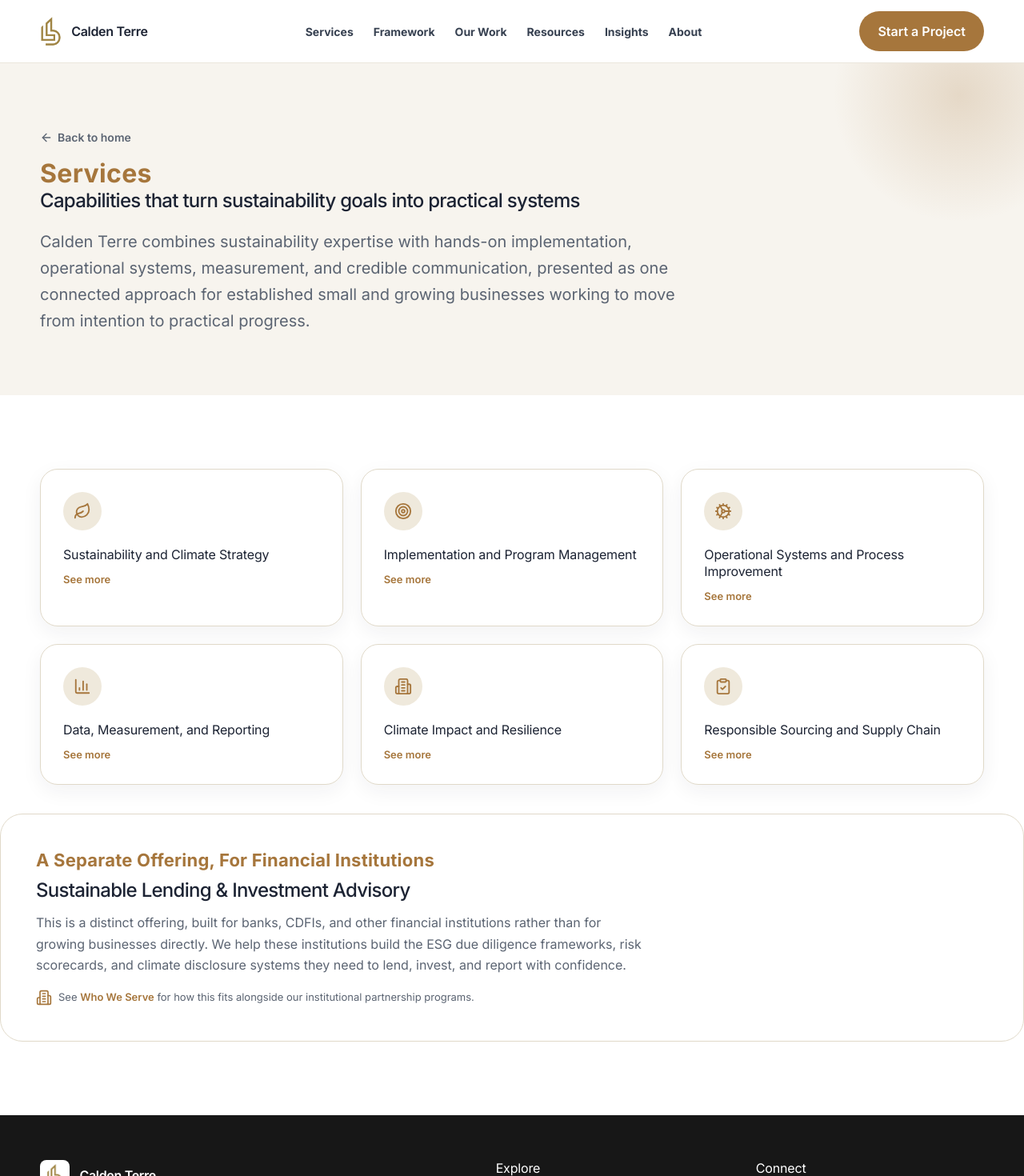
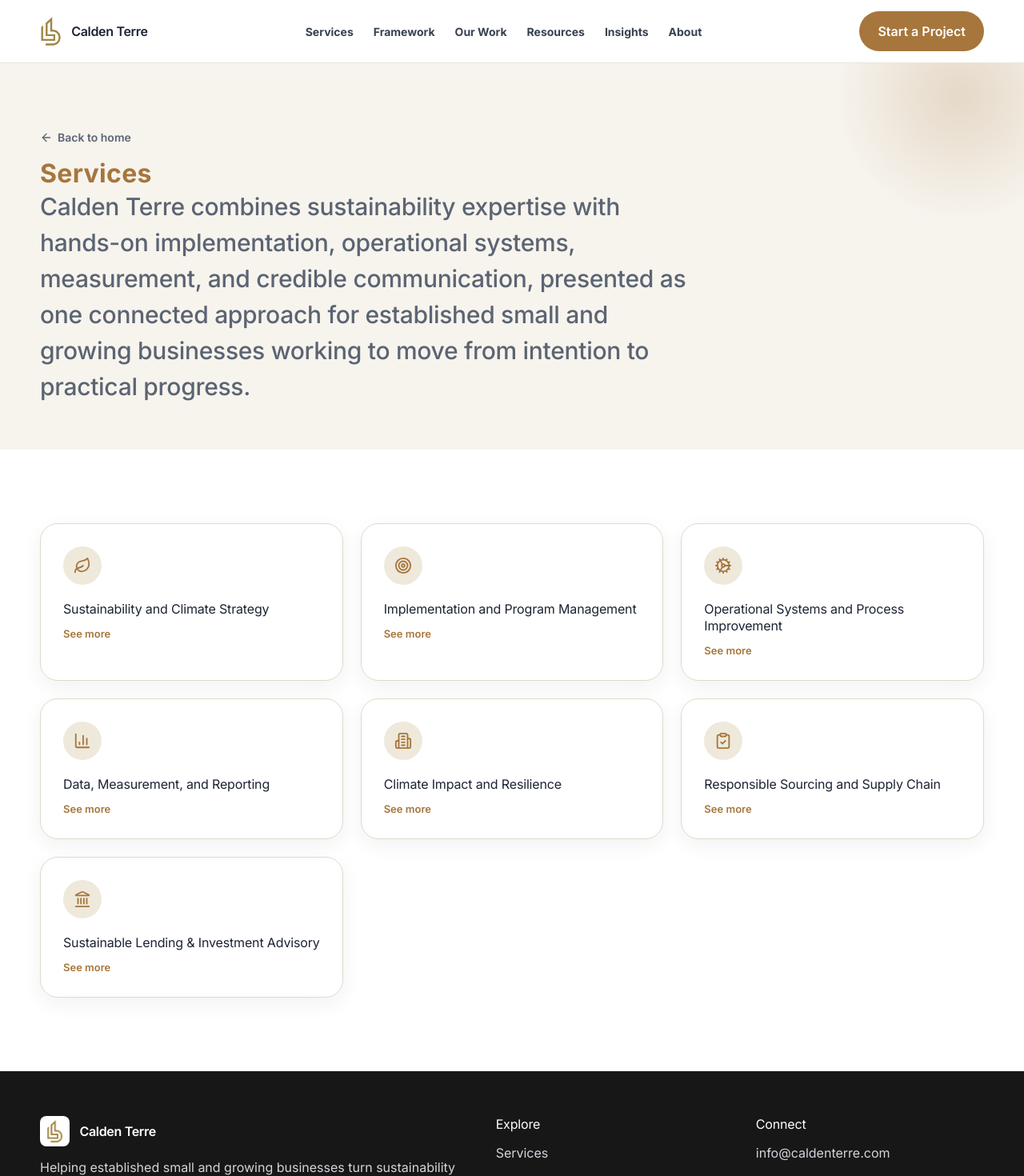
Before and after one commit to C-Terre/calden-terre-website, a Next.js app: page /services in a window 1280 px wide. Shown: the top 1470 px of the page at 80% size. Built offline with nearby package versions, Linux system fonts and the light colour scheme.

Commit message:
corrections

```diff
--- a/app/contact/page.tsx
+++ b/app/contact/page.tsx
@@ -7,7 +7,7 @@ export const metadata: Metadata = { title: "Contact", description: "Tell us abou
 const organizationTypes=["Established Small Business","Growing Business","CDFI or Community Lender","Business-Support Organization","Nonprofit or Foundation","Other"];
 const supportAreas=["Sustainability Readiness Assessment","Sustainability Implementation Roadmap","Operational Systems and Process Improvement","Program or Project Implementation","KPI Development and Performance Measurement","Sustainability Data and Dashboards","Impact Measurement and Reporting","Responsible Sourcing and Supply-Chain Support","Climate and Resource Performance","Sustainability Communication","Cohort Training or Sponsored Business Program","Other"];
 
-export default function Contact(){return <PageShell eyebrow="Start a Project" title="How can we support you?" description="Tell us about your organization, priorities, and implementation needs. We will use your message to understand the best next step."><Reveal><section className="section"><div className="container contact-grid"><div><div className="icon-badge"><MessageSquare size={22}/></div><h2>Start a project conversation</h2><p className="lead" style={{fontSize:18,display:"flex",alignItems:"center",gap:8,flexWrap:"wrap"}}><Mail size={16}/> <span>For direct inquiries, email <a style={{color:"var(--terracotta)",fontWeight:600}} href="mailto:info@caldenterre.com">info@caldenterre.com</a>.</span></p></div><form className="contact-form" action="mailto:info@caldenterre.com" method="post" encType="text/plain"><div className="field"><label htmlFor="name">Name</label><input id="name" name="name" required/></div><div className="field"><label htmlFor="email">Email</label><input id="email" type="email" name="email" required/></div><div className="field"><label htmlFor="organization">Organization</label><input id="organization" name="organization"/></div><div className="field"><label htmlFor="organizationType">Organization Type</label><select id="organizationType" name="organizationType" defaultValue="">
+export default function Contact(){return <PageShell eyebrow="Start a Project" title="Tell us about your organization, priorities, and implementation needs. We will use your message to understand the best next step."><Reveal><section className="section"><div className="container contact-grid"><div><div className="icon-badge"><MessageSquare size={22}/></div><h2>Start a project conversation</h2><p className="lead" style={{fontSize:18,display:"flex",alignItems:"center",gap:8,flexWrap:"wrap"}}><Mail size={16}/> <span>For direct inquiries, email <a style={{color:"var(--terracotta)",fontWeight:600}} href="mailto:info@caldenterre.com">info@caldenterre.com</a>.</span></p></div><form className="contact-form" action="mailto:info@caldenterre.com" method="post" encType="text/plain"><div className="field"><label htmlFor="name">Name</label><input id="name" name="name" required/></div><div className="field"><label htmlFor="email">Email</label><input id="email" type="email" name="email" required/></div><div className="field"><label htmlFor="organization">Organization</label><input id="organization" name="organization"/></div><div className="field"><label htmlFor="organizationType">Organization Type</label><select id="organizationType" name="organizationType" defaultValue="">
   <option value="" disabled>Select one</option>
   {organizationTypes.map(o=><option key={o} value={o}>{o}</option>)}
 </select></div><div className="field"><label>Areas of Support</label><div className="support-pills">{supportAreas.map((a,i)=><span key={a}><input type="checkbox" id={`support-${i}`} name="support" value={a}/><label htmlFor={`support-${i}`}>{a}</label></span>)}</div></div><div className="field"><label htmlFor="message">How can we support you?</label><textarea id="message" name="message" rows={7} required/></div><button className="btn btn-primary" type="submit">Send Inquiry</button></form></div></section></Reveal></PageShell>}
--- a/app/framework/page.tsx
+++ b/app/framework/page.tsx
@@ -11,4 +11,4 @@ const stages=[
 [Settings,"Optimize","Use results and lessons from measurement to improve systems, address bottlenecks, and strengthen decision-making."],
 [ShieldCheck,"Sustain","Embed accountability, internal capability, and continuous improvement so progress becomes part of normal business practice, not a one-time project."]
 ];
-export default function Framework(){return <PageShell eyebrow="Calden Terre Impact Framework" title="A six-stage path for closing the implementation gap" description="The Calden Terre Impact Framework (CTIF) is our six-stage approach for taking established small and growing businesses from understanding their implementation gaps through to building practical systems, measuring results, and embedding continuous improvement."><Reveal><section className="section"><div className="container work-list">{stages.map(([Icon,t,d],i)=>{const I=Icon as typeof Search;return <article className="work-card" key={String(t)}><div style={{display:"flex",alignItems:"center",gap:14}}><div className="icon-badge" style={{marginBottom:0}}><I size={20}/></div><span className="tag" style={{marginBottom:0}}>Stage {i+1}</span></div><h2 style={{marginTop:12}}>{String(t)}</h2><p className="lead" style={{fontSize:18,marginTop:8}}>{String(d)}</p></article>})}</div></section></Reveal></PageShell>}
+export default function Framework(){return <PageShell eyebrow="Calden Terre Impact Framework" title="The Calden Terre Impact Framework (CTIF) is our six-stage approach for taking established small and growing businesses from understanding their implementation gaps through to building practical systems, measuring results, and embedding continuous improvement."><Reveal><section className="section"><div className="container work-list">{stages.map(([Icon,t,d],i)=>{const I=Icon as typeof Search;return <article className="work-card" key={String(t)}><div style={{display:"flex",alignItems:"center",gap:14}}><div className="icon-badge" style={{marginBottom:0}}><I size={20}/></div><span className="tag" style={{marginBottom:0}}>Stage {i+1}</span></div><h2 style={{marginTop:12}}>{String(t)}</h2><p className="lead" style={{fontSize:18,marginTop:8}}>{String(d)}</p></article>})}</div></section></Reveal></PageShell>}
--- a/app/globals.css
+++ b/app/globals.css
@@ -51,8 +51,10 @@ h3{font-size:16px;line-height:1.3}
 .node-1{top:12px;left:44%}.node-2{right:-18px;top:45%}.node-3{bottom:10px;left:37%}.node-4{left:-26px;top:48%}
 .section{padding:92px 0}.section-soft{background:var(--cream)}
 .section-head{display:block;max-width:720px;margin-bottom:42px}.section-head p{max-width:650px;color:var(--body);line-height:1.6;margin:6px 0 0;font-size:13px}
-.grid-3{display:grid;grid-template-columns:repeat(3,1fr);gap:22px}.grid-4{display:grid;grid-template-columns:repeat(4,1fr);gap:20px}
-.serve-grid{display:grid;grid-template-columns:1.3fr 1fr;gap:26px}
+.grid-3{display:grid;grid-template-columns:repeat(3,1fr);gap:22px}.grid-4{display:grid;grid-template-columns:repeat(4,1fr);gap:20px}.grid-2{display:grid;grid-template-columns:repeat(2,1fr);gap:22px}
+.serve-list{display:grid;grid-template-columns:repeat(4,1fr);gap:28px}
+.serve-item h3{font-size:16px;margin:4px 0 8px}
+.serve-item p{color:var(--body);font-size:14px;line-height:1.5;margin:0}
 .card{background:#fff;border:1px solid var(--line);border-radius:22px;padding:28px;box-shadow:0 8px 26px rgba(28,35,51,.06);transition:.25s ease}
 .card--media{padding:0;overflow:hidden}
 .card--media .work-card-media{height:170px}
@@ -61,6 +63,7 @@ h3{font-size:16px;line-height:1.3}
 .icon-badge{width:48px;height:48px;border-radius:50%;display:grid;place-items:center;background:var(--cream-2);color:var(--terracotta);margin-bottom:20px}
 .framework{display:grid;grid-template-columns:repeat(6,1fr);gap:14px}.step{padding:22px 18px;border:1px solid var(--line);border-radius:18px;background:white;text-align:center}.step-num{width:34px;height:34px;border-radius:50%;display:grid;place-items:center;background:var(--terracotta);color:white;font-weight:600;margin:0 auto 12px}.step b{display:block;margin-bottom:7px}.step span{font-size:13px;color:var(--body);line-height:1.5}
 .page-hero{position:relative;padding:84px 0 56px;background:var(--cream);overflow:hidden}
+.page-hero-title{font-size:clamp(22px,2.6vw,30px);line-height:1.5;font-weight:500;color:var(--body);max-width:820px;letter-spacing:-.01em}
 .page-hero-glow{position:absolute;top:-120px;right:-80px;width:320px;height:320px;border-radius:50%;background:radial-gradient(circle,rgba(166,118,60,.22),rgba(166,118,60,0) 70%)}
 .prose-divider{display:flex;align-items:center;gap:10px;margin:44px 0}
 .prose-divider-line{flex:1;height:1px;background:var(--line)}
@@ -111,5 +114,5 @@ h3{font-size:16px;line-height:1.3}
 .resource-form input:focus{border-color:var(--terracotta);box-shadow:0 0 0 3px rgba(166,118,60,.12)}
 .form-error{color:#b42318;font-size:13px;margin:0}
 @media(max-width:900px){.resource-card{grid-template-columns:1fr}}
-@media(max-width:980px){.hero-grid,.contact-grid,.work-card,.serve-grid{grid-template-columns:1fr}.hero-panel{min-height:360px}.hero-art{min-height:300px;margin-top:32px}.grid-4{grid-template-columns:repeat(2,1fr)}.grid-3{grid-template-columns:1fr 1fr}.framework{grid-template-columns:repeat(3,1fr)}.nav-links{display:none}}
-@media(max-width:640px){.container{width:min(100% - 28px,1180px)}.hero{padding-top:70px}.grid-3,.grid-4,.framework{grid-template-columns:1fr}.section{padding:68px 0}.footer-grid{grid-template-columns:1fr}.footer-bottom{display:block}.hero-panel{min-height:300px;padding:20px}.orbit{width:210px;height:210px}.nav .btn{padding:11px 15px;font-size:13px}}
+@media(max-width:980px){.hero-grid,.contact-grid,.work-card{grid-template-columns:1fr}.hero-panel{min-height:360px}.hero-art{min-height:300px;margin-top:32px}.grid-4,.serve-list{grid-template-columns:repeat(2,1fr)}.grid-3{grid-template-columns:1fr 1fr}.framework{grid-template-columns:repeat(3,1fr)}.nav-links{display:none}}
+@media(max-width:640px){.container{width:min(100% - 28px,1180px)}.hero{padding-top:70px}.grid-3,.grid-4,.grid-2,.framework,.serve-list{grid-template-columns:1fr}.section{padding:68px 0}.footer-grid{grid-template-columns:1fr}.footer-bottom{display:block}.hero-panel{min-height:300px;padding:20px}.orbit{width:210px;height:210px}.nav .btn{padding:11px 15px;font-size:13px}}
--- a/app/insights/page.tsx
+++ b/app/insights/page.tsx
@@ -8,4 +8,4 @@ const insights=[
 [ShieldCheck,"Building ESG Governance That Works in Practice"],
 [BarChart3,"From Metrics to Management: Making Sustainability Data Useful"]
 ];
-export default function Insights(){return <PageShell eyebrow="Insights" title="Ideas for stronger sustainability implementation" description="Perspectives on sustainability systems, reporting, governance, climate performance, operational improvement, and organizational execution."><Reveal><section className="section"><div className="container grid-3">{insights.map(([Icon,t],i)=>{const I=Icon as typeof Target;return <article className="card" key={String(t)}><div className="icon-badge"><I size={22}/></div><span className="eyebrow">Insight {i+1}</span><h3>{String(t)}</h3><p>Calden Terre insight article coming soon.</p></article>})}</div></section></Reveal></PageShell>}
+export default function Insights(){return <PageShell eyebrow="Insights" title="Perspectives on sustainability systems, reporting, governance, climate performance, operational improvement, and organizational execution."><Reveal><section className="section"><div className="container grid-3">{insights.map(([Icon,t],i)=>{const I=Icon as typeof Target;return <article className="card" key={String(t)}><div className="icon-badge"><I size={22}/></div><span className="eyebrow">Insight {i+1}</span><h3>{String(t)}</h3><p>Calden Terre insight article coming soon.</p></article>})}</div></section></Reveal></PageShell>}
--- a/app/selected-work/page.tsx
+++ b/app/selected-work/page.tsx
@@ -10,4 +10,4 @@ const works=[
 {icon:Building2,image:"https://images.pexels.com/photos/35158337/pexels-photo-35158337.jpeg?auto=compress&cs=tinysrgb&w=800",title:"Climate, Infrastructure & Systems Innovation",impact:"Stronger resilience, systems visibility, and implementation planning",summary:"Climate resilience and AI-enabled infrastructure concepts grounded in systems thinking.",overview:"Contributed to sustainability initiatives focused on climate resilience, infrastructure performance, operational efficiency, and long-term decision-making through systems thinking and emerging technologies.",items:["Developed AI-enabled concepts for infrastructure resilience and maintenance planning","Connected sustainability priorities with operational performance and delivery","Explored data and technology applications for infrastructure decision-making","Supported climate resilience and systems innovation initiatives","Developed implementation frameworks for sustainability-focused operational improvements","Integrated sustainability considerations into infrastructure and organizational planning"]},
 {icon:BarChart3,image:"https://images.pexels.com/photos/577210/pexels-photo-577210.jpeg?auto=compress&cs=tinysrgb&w=800",title:"Data, Reporting & Decision Support",impact:"Better data quality, performance measurement, and decision support",summary:"Dashboards, KPI libraries, and decision-support tools that strengthened reporting accountability.",overview:"Designed reporting systems, performance measurement approaches, and decision-support tools that strengthened sustainability reporting, data quality, monitoring, and organizational accountability.",items:["Developed ESG performance dashboards and reporting templates","Built KPI frameworks and sustainability measurement systems","Designed data collection and validation processes","Standardized indicators to improve reporting consistency","Supported environmental and sustainability performance monitoring","Developed decision-support resources for governance and management reporting"]}
 ];
-export default function SelectedWork(){return <PageShell eyebrow="Our Work" title="Execution across sustainability, climate, and governance" description="Implementation, advisory, and operational work completed across sustainability, climate, governance, reporting, systems innovation, and organizational performance, presented without disclosing confidential client information."><Reveal><section className="section"><div className="container work-list">{works.map((w,i)=>{const I=w.icon;return <article className="work-card work-card--media" key={w.title}><div className="work-card-media"><img src={w.image} alt="" loading="lazy"/><span className="work-card-badge"><I size={18}/></span></div><div className="work-card-body"><span className="tag">Our Work {String(i+1).padStart(2,"0")}</span><h2 style={{marginTop:8}}>{w.title}</h2><p className="lead" style={{fontSize:16,marginTop:8}}>{w.summary}</p><p style={{fontSize:14,fontWeight:600,color:"var(--terracotta)",marginTop:10}}>Impact: {w.impact}</p><Collapsible label="See full details +" openLabel="Show less"><p style={{marginTop:0}}>{w.overview}</p><h3 style={{fontSize:16,marginTop:20}}>Representative Work</h3><ul>{w.items.map(x=><li key={x}>{x}</li>)}</ul></Collapsible></div></article>})}</div></section></Reveal></PageShell>}
+export default function SelectedWork(){return <PageShell eyebrow="Our Work" title="Implementation, advisory, and operational work completed across sustainability, climate, governance, reporting, systems innovation, and organizational performance, presented without disclosing confidential client information."><Reveal><section className="section"><div className="container work-list">{works.map((w,i)=>{const I=w.icon;return <article className="work-card work-card--media" key={w.title}><div className="work-card-media"><img src={w.image} alt="" loading="lazy"/><span className="work-card-badge"><I size={18}/></span></div><div className="work-card-body"><span className="tag">Our Work {String(i+1).padStart(2,"0")}</span><h2 style={{marginTop:8}}>{w.title}</h2><p className="lead" style={{fontSize:16,marginTop:8}}>{w.summary}</p><p style={{fontSize:14,fontWeight:600,color:"var(--terracotta)",marginTop:10}}>Impact: {w.impact}</p><Collapsible label="See full details +" openLabel="Show less"><p style={{marginTop:0}}>{w.overview}</p><h3 style={{fontSize:16,marginTop:20}}>Representative Work</h3><ul>{w.items.map(x=><li key={x}>{x}</li>)}</ul></Collapsible></div></article>})}</div></section></Reveal></PageShell>}
--- a/app/services/page.tsx
+++ b/app/services/page.tsx
@@ -2,16 +2,16 @@ import type { Metadata } from "next";
 import PageShell from "@/components/PageShell";
 import Collapsible from "@/components/Collapsible";
 import Reveal from "@/components/Reveal";
-import { Leaf, Building2, Target, BarChart3, Cog, ClipboardCheck } from "lucide-react";
-export const metadata: Metadata = { title: "Services", description: "Connected capabilities for sustainability implementation: readiness and strategy, implementation and program management, operational systems, measurement and data, climate impact and responsible sourcing, and credible reporting." };
+import { Leaf, Building2, Target, BarChart3, Cog, ClipboardCheck, Landmark } from "lucide-react";
+export const metadata: Metadata = { title: "Services", description: "Connected capabilities for sustainability implementation: readiness and strategy, implementation and program management, operational systems, measurement and data, climate impact and responsible sourcing, credible reporting, and sustainable lending advisory." };
 const services=[
 [Leaf,"Sustainability and Climate Strategy","We assess where sustainability efforts stand today and translate ambition, customer expectations, and market pressure into clear priorities and an achievable implementation roadmap."],
 [Target,"Implementation and Program Management","We turn the roadmap into action through structured project and program plans, defined ownership, milestones, and coordinated delivery, so priorities do not stall after the planning stage."],
 [Cog,"Operational Systems and Process Improvement","We build the everyday workflows, procedures, and accountability structures that embed sustainability into how the business actually operates."],
 [BarChart3,"Data, Measurement, and Reporting","We develop key performance indicators, build dashboards, and design data collection processes that turn scattered information into evidence leadership can act on."],
 [Building2,"Climate Impact and Resilience","We measure climate and environmental performance and help the business plan for resilience where it matters most to its operations."],
-[ClipboardCheck,"Responsible Sourcing and Supply Chain","We help businesses respond to customer and lender sustainability requirements and strengthen sourcing and supply chain practices."]
+[ClipboardCheck,"Responsible Sourcing and Supply Chain","We help businesses respond to customer and lender sustainability requirements and strengthen sourcing and supply chain practices."],
+[Landmark,"Sustainable Lending & Investment Advisory","A distinct offering built for banks, CDFIs, and other financial institutions rather than for growing businesses directly. We help these institutions build the ESG due diligence frameworks, risk scorecards, and climate disclosure systems they need to lend, invest, and report with confidence."]
 ];
-export default function Services(){return <PageShell eyebrow="Services" title="Capabilities that turn sustainability goals into practical systems" description="Calden Terre combines sustainability expertise with hands-on implementation, operational systems, measurement, and credible communication, presented as one connected approach for established small and growing businesses working to move from intention to practical progress."><Reveal><section className="section"><div className="container grid-3">{services.map(([Icon,t,d])=>{const I=Icon as typeof Leaf;return <article className="card" key={String(t)}><div className="icon-badge"><I size={22}/></div><h3>{String(t)}</h3><Collapsible><p>{String(d)}</p></Collapsible></article>})}</div>
-<div className="offering-block" id="finance"><div className="eyebrow">A Separate Offering, For Financial Institutions</div><h2 style={{marginTop:10}}>Sustainable Lending &amp; Investment Advisory</h2><p className="lead" style={{fontSize:16,marginTop:12,maxWidth:760}}>This is a distinct offering, built for banks, CDFIs, and other financial institutions rather than for growing businesses directly. We help these institutions build the ESG due diligence frameworks, risk scorecards, and climate disclosure systems they need to lend, invest, and report with confidence.</p><div style={{marginTop:8}}><Building2 size={20} style={{verticalAlign:"middle",marginRight:8,color:"var(--terracotta)"}}/><span style={{fontSize:13,color:"var(--body)"}}>See <a href="/#who-we-serve" style={{color:"var(--terracotta)",fontWeight:600}}>Who We Serve</a> for how this fits alongside our institutional partnership programs.</span></div></div>
+export default function Services(){return <PageShell eyebrow="Services" title="Calden Terre combines sustainability expertise with hands-on implementation, operational systems, measurement, and credible communication, presented as one connected approach for established small and growing businesses working to move from intention to practical progress."><Reveal><section className="section"><div className="container grid-3">{services.map(([Icon,t,d],i)=>{const I=Icon as typeof Leaf;const isFinance=i===services.length-1;return <article className="card" id={isFinance?"finance":undefined} key={String(t)}><div className="icon-badge"><I size={22}/></div><h3>{String(t)}</h3><Collapsible><p>{String(d)}</p></Collapsible></article>})}</div>
 </section></Reveal></PageShell>}
--- a/components/PageShell.tsx
+++ b/components/PageShell.tsx
@@ -1,4 +1,4 @@
 import type { ReactNode } from "react";
 import Link from "next/link";
 import { ArrowLeft } from "lucide-react";
-export default function PageShell({eyebrow,title,description,children}:{eyebrow:string;title:string;description:string;children:ReactNode}){return <><section className="page-hero"><div className="page-hero-glow" aria-hidden="true"/><div className="container" style={{position:"relative"}}><Link href="/" className="back-link hero-in-1"><ArrowLeft size={16}/> Back to home</Link><div className="eyebrow hero-in-2">{eyebrow}</div><h1 className="hero-in-3">{title}</h1><p className="lead hero-in-4">{description}</p></div></section>{children}</>}
+export default function PageShell({eyebrow,title,children}:{eyebrow:string;title:string;children:ReactNode}){return <><section className="page-hero"><div className="page-hero-glow" aria-hidden="true"/><div className="container" style={{position:"relative"}}><Link href="/" className="back-link hero-in-1"><ArrowLeft size={16}/> Back to home</Link><div className="eyebrow hero-in-2">{eyebrow}</div><h1 className="hero-in-3 page-hero-title">{title}</h1></div></section>{children}</>}
```
Also changed, not shown: app/about/page.tsx (+1 -1 lines), app/page.tsx (+2 -2 lines), app/resources/page.tsx (+2 -2 lines).
